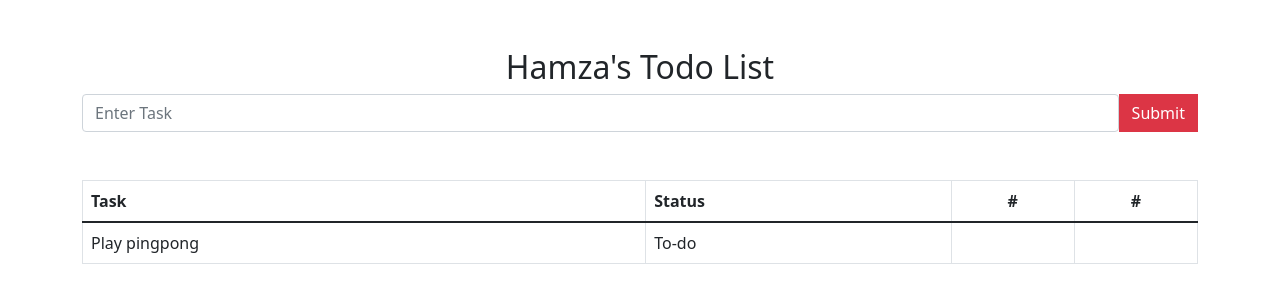
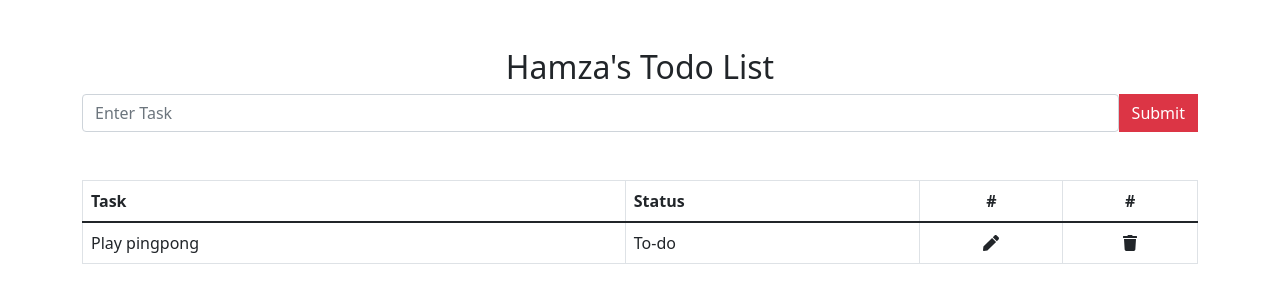
Before and after one commit to LeHamzaSh/todo-list, a Vue app: page / in a window 1280 px wide. Shown: the top 302 px of the page. Built offline with nearby package versions, Linux system fonts and the light colour scheme.

Commit message:
Fixed type and added icon

```diff
--- a/src/components/TodoApp.vue
+++ b/src/components/TodoApp.vue
@@ -23,8 +23,16 @@
     <tr>
       <td>Play pingpong</td>
       <td>To-do</td>
-      <td></td>
-      <td></td>
+      <td>
+        <div class="text-center">
+          <span class="fa fa-pen"></span>
+        </div>
+      </td>
+      <td>
+        <div class="text-center">
+          <span class="fa fa-trash"></span>
+        </div>
+      </td>
     </tr>
   </tbody>
 </table>
```
